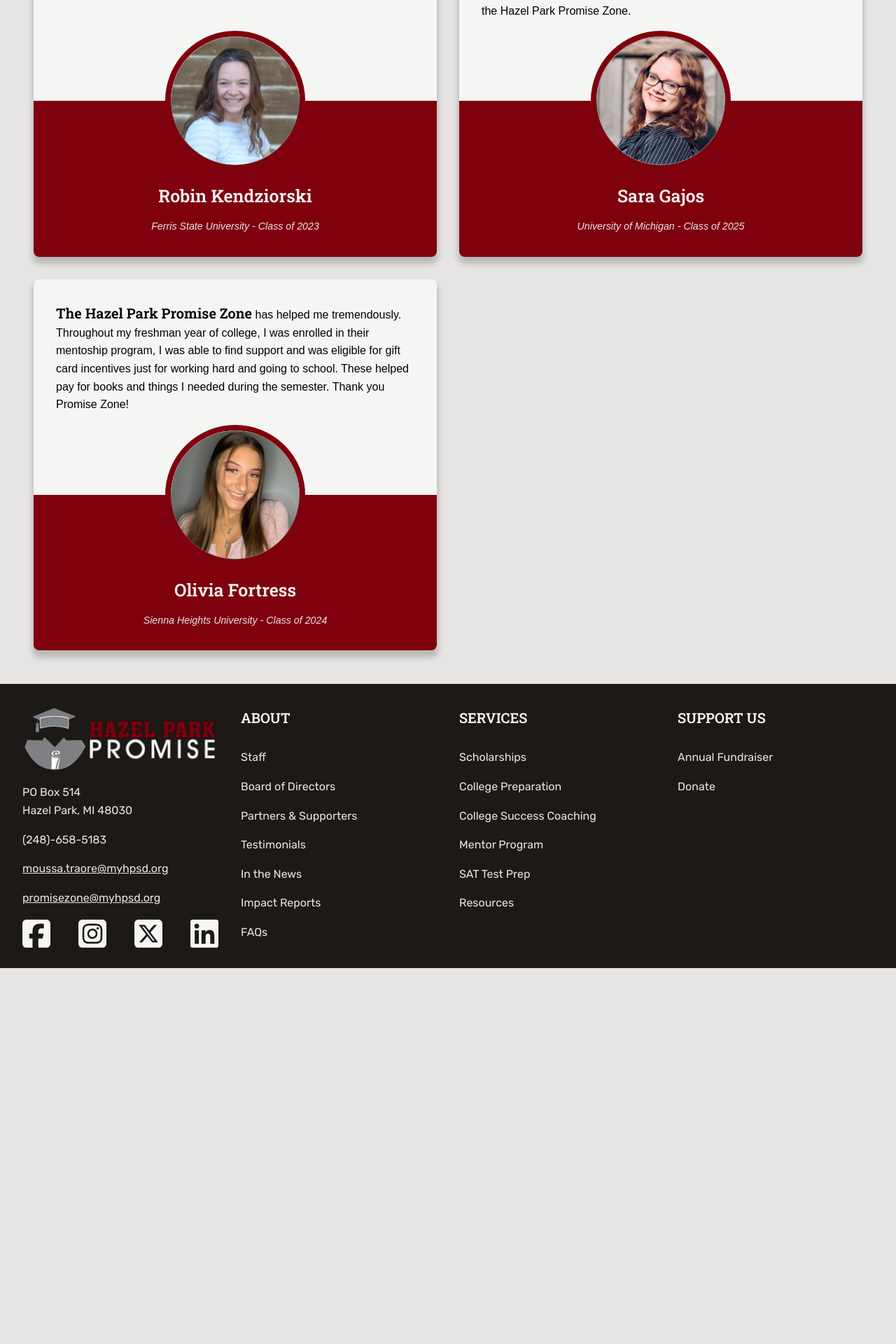
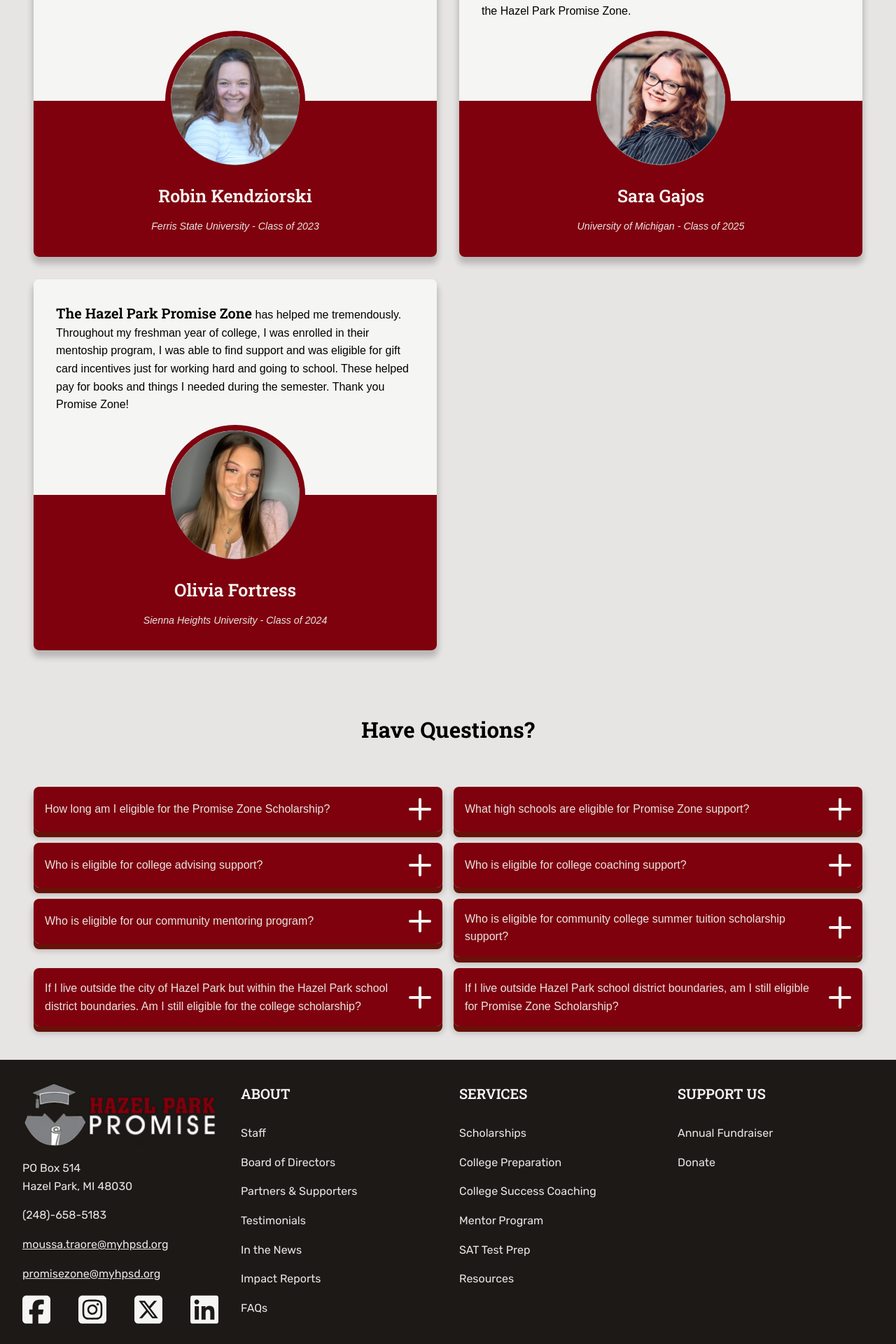
Before and after one commit to rsdrew/promiseZone, a Jekyll site: the page built from index.html, in a window 1280 px wide. Shown: the part 2888-4808 px from the top of the page at 70% size. Built offline with Jekyll 4.4.1, drawn with Linux system fonts in a browser that asks for light colours; before the commit the page ends 4271 px from its top, so only the background shows below that.

Commit message:
Added FAQs to home page

```diff
--- /dev/null
+++ b/_includes/components/faq.html
@@ -0,0 +1,11 @@
+<div class="faq">
+  <div class="faq__question">
+    <p class="text-body--light">{{ include.question }}</p>
+    <div class="faq__plus-minus"></div>
+  </div>
+  <div class="faq__answer">
+    <div>
+      <p class="text-body--dark">{{ include.answer }}</p>
+    </div>
+  </div>
+</div>
--- /dev/null
+++ b/_includes/components/faqs.html
@@ -0,0 +1,34 @@
+<div class="faqs">
+  {% include components/faq.html
+    question="How long am I eligible for the Promise Zone Scholarship?"
+    answer="Students are eligible for six year post high school graduation."
+  %}
+  {% include components/faq.html
+    question="What high schools are eligible for Promise Zone support?"
+    answer="Hazel Park High School, Vikings Virtual Academy, Hazel Park Advantage High School."
+  %}
+  {% include components/faq.html
+    question="Who is eligible for college advising support?"
+    answer="All Hazel Park seniors are eligible."
+  %}
+  {% include components/faq.html
+    question="Who is eligible for college coaching support?"
+    answer="All Hazel Park graduates are eligible. (One year after high school graduation.)"
+  %}
+  {% include components/faq.html
+    question="Who is eligible for our community mentoring program?"
+    answer="All Hazel Park graduates are eligible. (One year after high school graduation.)"
+  %}
+  {% include components/faq.html
+    question="Who is eligible for community college summer tuition scholarship support?"
+    answer="All graduates of Hazel Park Schools. Resident Graduates - up to 6 credits per summer. Non-resident - 4 credits per summer. (Student must be on-track towards a credential.)"
+  %}
+  {% include components/faq.html
+    question="If I live outside the city of Hazel Park but within the Hazel Park school district boundaries. Am I still eligible for the college scholarship?"
+    answer="Resident graduates are eligible for a last-dollar tuition-free pathway to an Associate’s Degree at Oakland Community College."
+  %}
+  {% include components/faq.html
+    question="If I live outside Hazel Park school district boundaries, am I still eligible for Promise Zone Scholarship?"
+    answer="Non-resident graduates are eligible for a summer tuition scholarship. Up to 4 credits per summer at their in-district community college."
+  %}
+</div>
--- /dev/null
+++ b/_includes/svgs/minus.html
@@ -0,0 +1 @@
+<svg height="2rem" width="2rem" fill="#f5f5f4" xmlns="http://www.w3.org/2000/svg" viewBox="0 0 448 512"><!--!Font Awesome Free 6.5.2 by @fontawesome - https://fontawesome.com License - https://fontawesome.com/license/free Copyright 2024 Fonticons, Inc.--><path d="M432 256c0 17.7-14.3 32-32 32L48 288c-17.7 0-32-14.3-32-32s14.3-32 32-32l352 0c17.7 0 32 14.3 32 32z"/></svg>
--- /dev/null
+++ b/_includes/svgs/plus.html
@@ -0,0 +1 @@
+<svg height="2rem" width="2rem" fill="#f5f5f4" xmlns="http://www.w3.org/2000/svg" viewBox="0 0 448 512"><!--!Font Awesome Free 6.5.2 by @fontawesome - https://fontawesome.com License - https://fontawesome.com/license/free Copyright 2024 Fonticons, Inc.--><path d="M256 80c0-17.7-14.3-32-32-32s-32 14.3-32 32V224H48c-17.7 0-32 14.3-32 32s14.3 32 32 32H192V432c0 17.7 14.3 32 32 32s32-14.3 32-32V288H400c17.7 0 32-14.3 32-32s-14.3-32-32-32H256V80z"/></svg>
--- a/_layouts/default.html
+++ b/_layouts/default.html
@@ -24,6 +24,11 @@
       src="{{ site.baseurl }}/assets/javascript/button.js"
       defer
     ></script>
+    <script
+      type="text/javascript"
+      src="{{ site.baseurl }}/assets/javascript/faq.js"
+      defer
+    ></script>
     <title>{{ page.title }}</title>
   </head>
   <body>
--- a/_sass/components/button.scss
+++ b/_sass/components/button.scss
@@ -10,7 +10,7 @@
   letter-spacing: 2px;
   text-transform: uppercase;
   border: none;
-  box-shadow: 0px 0.5rem 0px 0px var(--brand-alt), var(--shadow);
+  box-shadow: var(--button-shadow-brand);
   position: relative;
   top: -0.5rem;
   left: 0;
@@ -39,7 +39,7 @@
 }
 
 .button.button--alt:active {
-  box-shadow: 0px 0px 0px 0px var(--base-300);
+  box-shadow: 0px 0px 0px 0px var(--base-200);
 }
 
 .button--large {
--- /dev/null
+++ b/_sass/components/faqs.scss
@@ -0,0 +1,94 @@
+.faqs {
+  display: grid;
+  grid-template-columns: 1fr 1fr;
+  gap: var(--sp-xl);
+
+  @media (max-width: 1150px) {
+    display: flex;
+    flex-direction: column;
+    gap: var(--sp-xxl);
+  }
+}
+
+.faq {
+  border-radius: var(--border-radius);
+  overflow: hidden;
+  height: fit-content;
+  flex: 1 0 25%;
+  box-shadow: var(--button-shadow-brand);
+  transition: box-shadow 300ms ease-in-out;
+  cursor: pointer;
+
+  @media (max-width: 1150px) {
+    width: 100%;
+  }
+
+  &__question {
+    display: flex;
+    justify-content: space-between;
+    align-items: center;
+    background-color: var(--brand);
+    padding: var(--sp-xl);
+    gap: var(--sp-xl);
+  }
+
+  &__answer {
+    display: grid;
+    grid-template-rows: 0fr;
+    transition: grid-template-rows 300ms ease-in-out;
+
+    div {
+      overflow: hidden;
+    }
+
+    p {
+      padding: var(--sp-xl);
+    }
+  }
+  &__answer.open {
+    grid-template-rows: 1fr;
+  }
+
+  .faq__plus-minus {
+    position: relative;
+    min-width: var(--sp-xxl);
+    width: var(--sp-xxl);
+    height: var(--sp-xxl);
+
+    &::before {
+      content: "";
+      position: absolute;
+      display: block;
+      width: var(--sp-xxl);
+      height: var(--sp-sm);
+      border-radius: 50px;
+      background-color: var(--base-100);
+      top: 50%;
+      left: 50%;
+      transform: translate(-50%, -50%);
+    }
+
+    &::after {
+      content: "";
+      width: var(--sp-sm);
+      height: var(--sp-xxl);
+      border-radius: 50px;
+      background-color: var(--base-100);
+      opacity: 1;
+      position: absolute;
+      top: 50%;
+      left: 50%;
+      transform: translate(-50%, -50%);
+      transition: height 300ms ease-in-out;
+    }
+  }
+
+  &--open {
+    box-shadow: var(--button-shadow-grey);
+
+    .faq__plus-minus::after {
+      height: 0;
+    }
+  }
+
+}
--- a/_sass/setup/variables.scss
+++ b/_sass/setup/variables.scss
@@ -40,4 +40,6 @@
   // Misc
   --border-radius: 0.5rem;
   --shadow: 0px 8px 8px 2px rgba(0, 0, 0, 0.2);
+  --button-shadow-brand: 0px 0.5rem 0px 0px var(--brand-alt), var(--shadow);
+  --button-shadow-grey: 0px 0.5rem 0px 0px var(--base-400), var(--shadow);
 }
--- a/assets/css/styles.scss
+++ b/assets/css/styles.scss
@@ -9,4 +9,5 @@
 @import "components/navbar";
 @import "components/button";
 @import "components/testimonials";
+@import "components/faqs";
 @import "components/footer";
--- /dev/null
+++ b/assets/javascript/faq.js
@@ -0,0 +1,10 @@
+const faqs = document.querySelectorAll(".faq");
+
+faqs.forEach((faq) => {
+  faq.addEventListener("click", () => {
+    const answer = faq.querySelector(".faq__answer");
+    answer.classList.toggle("open");
+    faq.classList.toggle("faq--open");
+  })
+
+});
--- a/index.html
+++ b/index.html
@@ -104,3 +104,9 @@
     {% include components/testimonial.html name="Olivia Fortress" university="Sienna Heights University - Class of 2024" filename="olivia-f" text="has helped me tremendously. Throughout my freshman year of college, I was enrolled in their mentoship program, I was able to find support and was eligible for gift card incentives just for working hard and going to school. These helped pay for books and things I needed during the semester. Thank you Promise Zone!" %}
   </div>
 </div>
+
+<div class="container">
+  <h2 class="text-header text-align-center">Have Questions?</h2>
+  {% include components/faqs.html %}
+
+</div>
```
Also changed, not shown: assets/images/svgs/minus-solid.svg (added), assets/images/svgs/plus-solid.svg (added).
